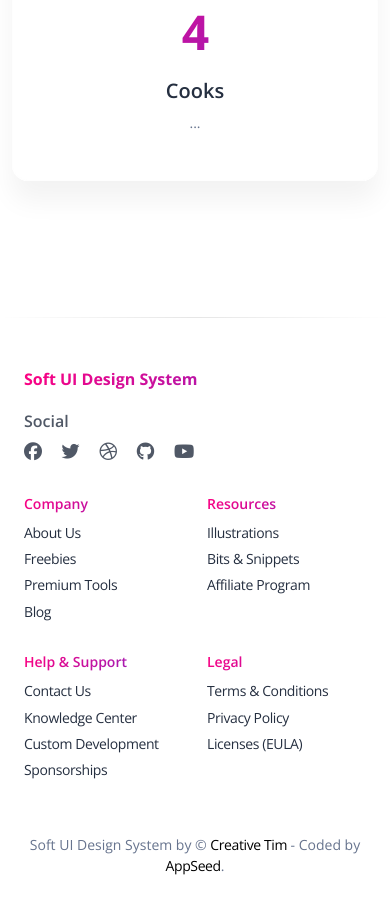
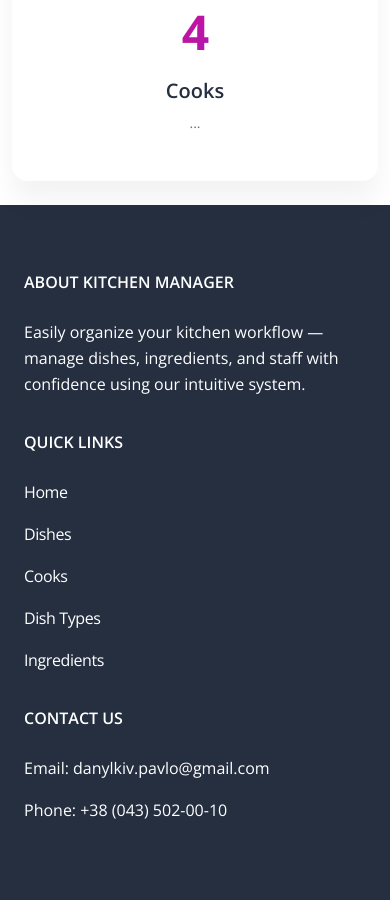
Before and after one commit to PavloDanylkiv/kitchen_manager, a Django app: template templates/restaurant/index.html in a window 390 px wide. Shown: the part 842-1742 px from the top of the page. After the commit the page ends 1661 px from the top, so only its background shows below. Run offline with Django 5.2, Linux system fonts and the light colour scheme; the template is opened without the code that fills it, so the values that code supplies are empty; some libraries are stand-ins or nearby versions.

Commit message:
Refactor footer content and style to fit project context

```diff
--- a/templates/includes/footer.html
+++ b/templates/includes/footer.html
@@ -1,149 +1,27 @@
+<footer class="bg-dark text-white pt-5 pb-4">
+  <div class="container text-md-left">
+    <div class="row text-md-left">
+      <div class="col-md-4 col-lg-4 col-xl-4 mx-auto mt-3">
+        <h6 class="text-uppercase mb-4 font-weight-bold text-white">About Kitchen Manager</h6>
+        <p>
+          Easily organize your kitchen workflow — manage dishes, ingredients, and staff with confidence using our
+          intuitive system. </p>
+      </div>
 
-  <footer class="footer pt-5 mt-5">
-    <hr class="horizontal dark mb-5">
-    <div class="container">
-      <div class=" row">
-        <div class="col-md-3 mb-4 ms-auto">
-          <div>
-            <h6 class="text-gradient text-primary font-weight-bolder">Soft UI Design System</h6>
-          </div>
-          <div>
-            <h6 class="mt-3 mb-2 opacity-8">Social</h6>
-            <ul class="d-flex flex-row ms-n3 nav">
-              <li class="nav-item">
-                <a class="nav-link pe-1" href="https://www.facebook.com/CreativeTim/" target="_blank">
-                  <i class="fab fa-facebook text-lg opacity-8"></i>
-                </a>
-              </li>
-              <li class="nav-item">
-                <a class="nav-link pe-1" href="https://twitter.com/creativetim" target="_blank">
-                  <i class="fab fa-twitter text-lg opacity-8"></i>
-                </a>
-              </li>
-              <li class="nav-item">
-                <a class="nav-link pe-1" href="https://dribbble.com/creativetim" target="_blank">
-                  <i class="fab fa-dribbble text-lg opacity-8"></i>
-                </a>
-              </li>
-              <li class="nav-item">
-                <a class="nav-link pe-1" href="https://github.com/creativetimofficial" target="_blank">
-                  <i class="fab fa-github text-lg opacity-8"></i>
-                </a>
-              </li>
-              <li class="nav-item">
-                <a class="nav-link pe-1" href="https://www.youtube.com/channel/UCVyTG4sCw-rOvB9oHkzZD1w" target="_blank">
-                  <i class="fab fa-youtube text-lg opacity-8"></i>
-                </a>
-              </li>
-            </ul>
-          </div>
-        </div>
-        <div class="col-md-2 col-sm-6 col-6 mb-4">
-          <div>
-            <h6 class="text-gradient text-primary text-sm">Company</h6>
-            <ul class="flex-column ms-n3 nav">
-              <li class="nav-item">
-                <a class="nav-link" href="https://www.creative-tim.com/presentation" target="_blank">
-                  About Us
-                </a>
-              </li>
-              <li class="nav-item">
-                <a class="nav-link" href="https://www.creative-tim.com/templates/free" target="_blank">
-                  Freebies
-                </a>
-              </li>
-              <li class="nav-item">
-                <a class="nav-link" href="https://www.creative-tim.com/templates/premium" target="_blank">
-                  Premium Tools
-                </a>
-              </li>
-              <li class="nav-item">
-                <a class="nav-link" href="https://www.creative-tim.com/blog" target="_blank">
-                  Blog
-                </a>
-              </li>
-            </ul>
-          </div>
-        </div>
-        <div class="col-md-2 col-sm-6 col-6 mb-4">
-          <div>
-            <h6 class="text-gradient text-primary text-sm">Resources</h6>
-            <ul class="flex-column ms-n3 nav">
-              <li class="nav-item">
-                <a class="nav-link" href="https://iradesign.io/" target="_blank">
-                  Illustrations
-                </a>
-              </li>
-              <li class="nav-item">
-                <a class="nav-link" href="https://www.creative-tim.com/bits" target="_blank">
-                  Bits & Snippets
-                </a>
-              </li>
-              <li class="nav-item">
-                <a class="nav-link" href="https://www.creative-tim.com/affiliates/new" target="_blank">
-                  Affiliate Program
-                </a>
-              </li>
-            </ul>
-          </div>
-        </div>
-        <div class="col-md-2 col-sm-6 col-6 mb-4">
-          <div>
-            <h6 class="text-gradient text-primary text-sm">Help & Support</h6>
-            <ul class="flex-column ms-n3 nav">
-              <li class="nav-item">
-                <a class="nav-link" href="https://www.creative-tim.com/contact-us" target="_blank">
-                  Contact Us
-                </a>
-              </li>
-              <li class="nav-item">
-                <a class="nav-link" href="https://www.creative-tim.com/knowledge-center" target="_blank">
-                  Knowledge Center
-                </a>
-              </li>
-              <li class="nav-item">
-                <a class="nav-link" href="https://services.creative-tim.com/?ref=ct-soft-ui-footer" target="_blank">
-                  Custom Development
-                </a>
-              </li>
-              <li class="nav-item">
-                <a class="nav-link" href="https://www.creative-tim.com/sponsorships" target="_blank">
-                  Sponsorships
-                </a>
-              </li>
-            </ul>
-          </div>
-        </div>
-        <div class="col-md-2 col-sm-6 col-6 mb-4 me-auto">
-          <div>
-            <h6 class="text-gradient text-primary text-sm">Legal</h6>
-            <ul class="flex-column ms-n3 nav">
-              <li class="nav-item">
-                <a class="nav-link" href="https://www.creative-tim.com/terms" target="_blank">
-                  Terms & Conditions
-                </a>
-              </li>
-              <li class="nav-item">
-                <a class="nav-link" href="https://www.creative-tim.com/privacy" target="_blank">
-                  Privacy Policy
-                </a>
-              </li>
-              <li class="nav-item">
-                <a class="nav-link" href="https://www.creative-tim.com/license" target="_blank">
-                  Licenses (EULA)
-                </a>
-              </li>
-            </ul>
-          </div>
-        </div>
-        <div class="col-12">
-          <div class="text-center">
-            <p class="my-4 text-sm">
-              Soft UI Design System by &copy; <a target="_blank" href="https://bit.ly/3fKQZaL" target="_blank">Creative Tim</a>
-              - Coded by <a target="_blank" href="https://appseed.us" target="_blank">AppSeed</a>.
-            </p>
-          </div>
-        </div>
+      <div class="col-md-3 col-lg-2 col-xl-2 mx-auto mt-3">
+        <h6 class="text-uppercase mb-4 font-weight-bold text-white">Quick Links</h6>
+        <p><a href="{% url 'restaurant:index' %}" class="text-white text-decoration-none">Home</a></p>
+        <p><a href="#" class="text-white text-decoration-none">Dishes</a></p>
+        <p><a href="#" class="text-white text-decoration-none">Cooks</a></p>
+        <p><a href="#" class="text-white text-decoration-none">Dish Types</a></p>
+        <p><a href="#" class="text-white text-decoration-none">Ingredients</a></p>
+      </div>
+
+      <div class="col-md-4 col-lg-3 col-xl-3 mx-auto mt-3">
+        <h6 class="text-uppercase mb-4 font-weight-bold text-white">Contact Us</h6>
+        <p>Email: danylkiv.pavlo@gmail.com</p>
+        <p>Phone: +38 (043) 502-00-10</p>
       </div>
     </div>
-  </footer>
+  </div>
+</footer>
```
